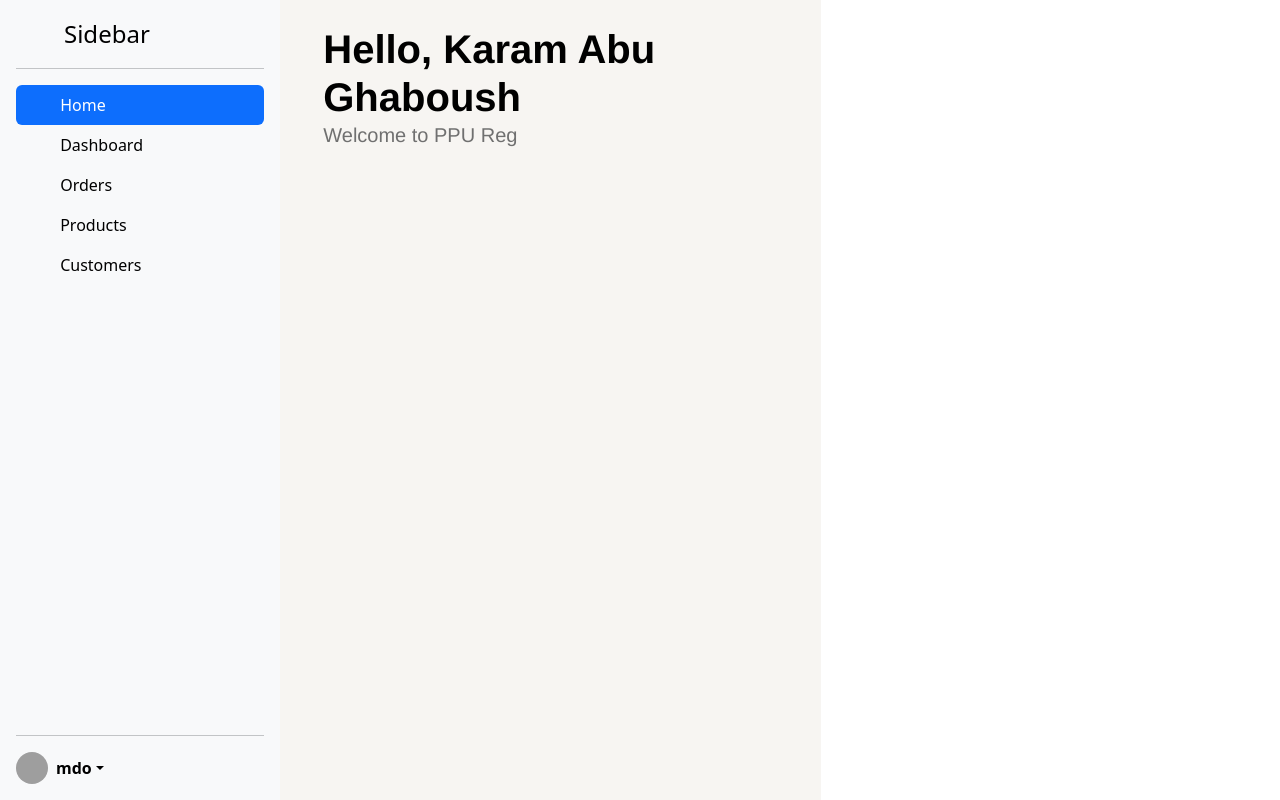
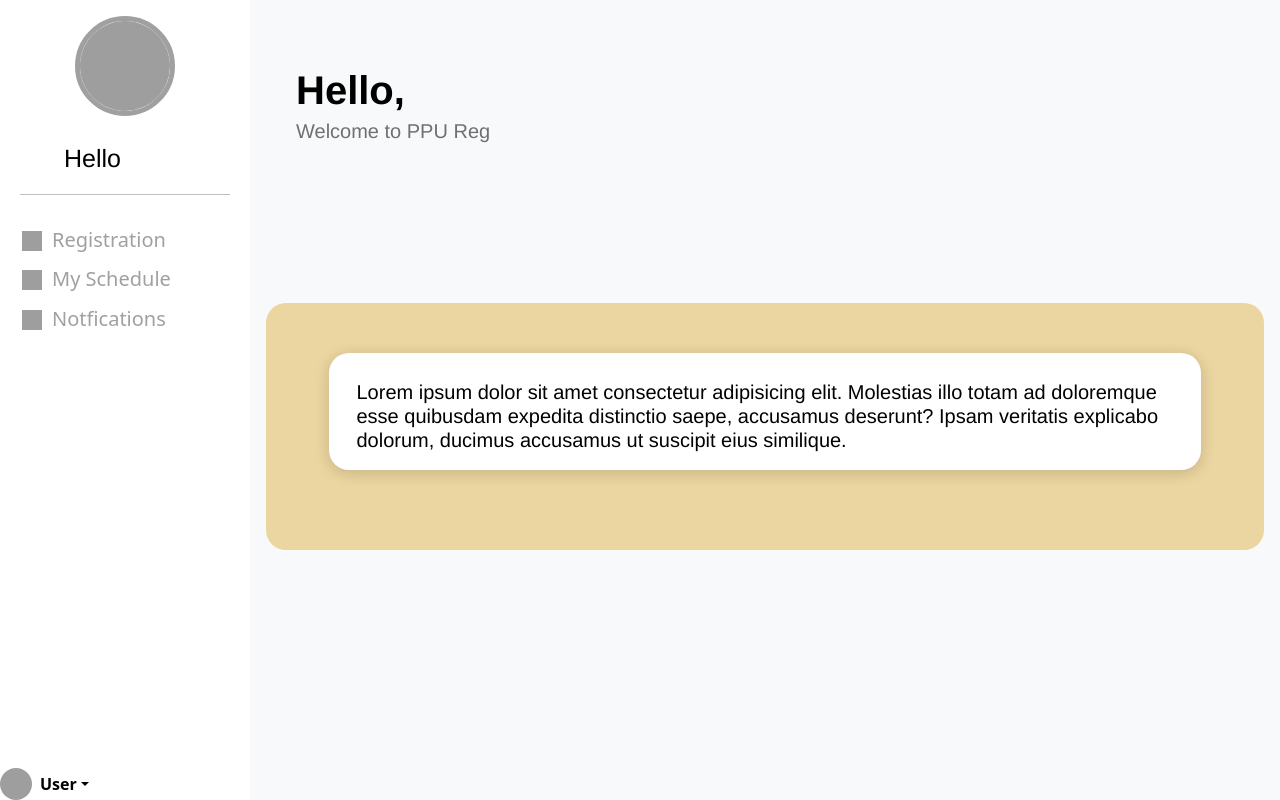
Before and after one commit to Mohammad-Nayef/Course-Registration-System, a Django app: template courses/templates/notifications.html in a window 1280 px wide. Run offline with Django 5.2, Linux system fonts and the light colour scheme; the template is opened without the code that fills it, so the values that code supplies are empty; grey boxes are pictures that could not be loaded.

Commit message:
Modify notifications page

```diff
--- a/courses/static/notifications.js
+++ b/courses/static/notifications.js
@@ -1,3 +1,23 @@
+
+
+function fetchUserName() {
+    return fetch('api/user/name')
+        .then(response => {
+            if (!response.ok) {
+                throw new Error('Network response was not ok');
+            }
+            return response.text();
+        });
+}
+
+function updateGreeting(userName) {
+    const userNameElement = document.getElementById('user-name');
+    const shortNameElement = document.getElementById('short-name');
+    userName = userName.slice(1, -1); // to remove " " around the name
+    userNameElement.textContent = userName;
+    shortNameElement.textContent = userName.split(' ')[0];
+}
+
 function fetchNotifications() {
     return fetch('api/notifications')
         .then(response => {
@@ -39,4 +59,9 @@ document.addEventListener('DOMContentLoaded', () => {
     fetchNotifications()
         .then(notifications => displayNotifications(notifications))
         .catch(error => console.error('Error fetching notifications:', error));
+    fetchUserName()
+        .then(userName => {
+            updateGreeting(userName);
+        })
+        .catch(error => console.error('Error fetching user name:', error));
 });
--- /dev/null
+++ b/courses/static/styleadd.css
@@ -0,0 +1,496 @@
+.container {
+    margin-top: 10rem;
+    border-radius: 20px;
+    background-color: #EBD5A0;
+    padding: 3rem;
+}
+.container .row .n-c-r {
+    background-color: #FFFFFF;
+    border-radius: 14px;
+    text-align: center;
+    font-size: 50px !important;
+    color: #000000;
+    font-family: Hacen Tunisia;
+    font-weight: bold;
+
+}
+.description {
+    height: 64%;
+}
+
+.sidebar {
+
+    height: 100%;
+    background-color: #FFFFFF;
+    position: fixed;
+    top: 0;
+    bottom: 0;
+    left: 0;
+    padding-top: 56px;
+    width: 15.3%;
+
+}
+main {
+    margin-left: 280px;
+    padding: 20px;
+
+}
+.submit{
+    margin-top: 10px;
+}
+
+.add-course-div {
+    margin-top: 20px;
+    height: 5vh;
+    width: 100%;
+    background-color: #1C5891;
+    border-radius: 15px;
+    display: flex;
+    flex-direction: column;
+    justify-content: center;
+font-family:  Hacen Tunisia;
+font-weight: bold;
+}
+
+.add-course-button {
+    border-radius: 15px;
+    background-color: #1C5891;
+    border: none;
+    font-size: 1rem;
+    color: white;
+}
+.add-course-button:hover  {
+    background-color: #1C5891;
+}
+
+.days
+{
+    margin-top: 40px;
+}
+
+
+.sidebar {
+    background-color: white;
+    color: black;
+    min-height: 100vh;
+    width: 250px;
+    position: fixed;
+    top: 0;
+    left: 0;
+    padding-top: 1rem;
+    display: flex;
+    flex-direction: column;
+    justify-content: space-between;
+    transition: transform 0.3s ease;
+}
+.sidebar a {
+    color: black;
+    text-decoration: none;
+}
+.sidebar a:hover {
+    color: #1C5891;
+}
+.sidebar .nav-link.active {
+    background-color: #495057;
+    color: #1C5891;
+}
+.main {
+    margin-left: 250px;
+    padding: 1rem;
+    transition: margin-left 0.3s ease;
+}
+.sidebar.collapsed {
+    transform: translateX(-100%);
+}
+.main.collapsed {
+    margin-left: 0;
+}
+@media (max-width: 672px) {
+    .sidebar {
+        width: 100%;
+        height: auto;
+        position: fixed;
+        top: 0;
+        left: 0;
+        padding-top: 1rem;
+        transform: translateX(-100%);
+    }
+    .main {
+        margin-left: 0;
+    }
+    .sidebar.show {
+        transform: translateX(0);
+    }
+}
+
+.add-info
+{
+    background-color: #FFFFFF ;
+    border-radius: 14px;
+
+}
+.day-check-box
+
+{
+
+    align-items: center;
+    justify-content: center;
+    text-align: center;
+}
+.form-label
+{
+    color: #707070;
+    font-size: 18px;
+    opacity: 100%;
+    font-family:Hacen Tunisia;
+    font-weight: bold;
+}
+.form-control
+{
+    background-color: #F7F7F7;
+}
+.link
+{
+color: #A0A0A0;
+font-size:22px;
+font-family: Helvetica;
+}
+
+.link {
+    display: inline-flex;
+    align-items: center;
+    font-size: 22px;
+    text-decoration: none;
+    color: #A0A0A0;
+    transition:transform 0.7s ease;
+}
+
+.link:hover {
+    color: #1C5891;
+    transform: scale(1.3);
+}
+
+.side-logo {
+    height: 20px;
+    width: 20px;
+    margin-right: 10px;
+  }
+  .side-text {
+    font-size: 20px;
+    padding-top: 5px;
+  }
+  .side-button {
+    background: none;
+    border: none;
+    cursor: pointer;
+    font-size: 25px;
+    color: #a0a0a0;
+    font-family: normal normal normal 25px/30px Helvetica;
+    transition: transform 0.2s ease;
+    float: left;
+    display: flex;
+    opacity: 100%;
+  }
+  .side-button:hover {
+    transform: translateY(-3px); /* Move text up slightly on hover */
+  }
+  .sidebar-image
+  {
+
+    margin-left: 30%;
+    border: 5px solid #A0A0A0;
+  }
+.sidebar-txt {
+    font-family: Helvetica;
+    margin-left: 16px;
+    color: #000000;
+    opacity: 10;
+    font-size: 25px !important;
+
+}
+.hr
+{
+ margin-left: 20px;
+ margin-right: 20px;
+}
+
+.table-header
+{
+    color: #707070;
+    font-family: Hacen Tunisia;
+    font-weight: bold;
+    font-size: 40px;
+}
+.details-button
+{
+    margin-top: 2%;
+    width: 70%;
+    min-height: 40%;
+    background-color: #1A558D;
+    border-radius: 15px;
+    color: #FFFFFF;
+}
+
+.details-statistics
+{
+    font-size: 25px;
+    font-family: Hacen Tunisia;
+}
+/*Search Style*/
+
+
+.search {
+    width: 100%;
+    height: 80px;
+    background: #FFFFFF;
+    border-radius: 15px;
+    opacity: 1;
+    margin-bottom: 1%;
+    display: flex;
+    justify-content: space-between;
+    align-items: center;
+    padding: 5px;
+}
+
+.search>input {
+
+    width: 90%;
+    height: 90%;
+    border: none;
+    outline: none;
+    padding-left: 10px;
+    border-radius: 10px;
+    background: #EDEDED 0% 0% no-repeat padding-box;
+    font: normal normal bold 25px/30px Helvetica;
+    margin-left: 1%;
+}
+
+.search>.search-button-div {
+    width: 7%;
+    height: 90%;
+    background: #EDEDED 0% 0% no-repeat padding-box;
+    border-radius: 10px;
+    opacity: 1;
+    border: none;
+    outline: none;
+    margin-right: 1%;
+}
+
+.search-button {
+    width: 100%;
+    height: 100%;
+    border: none;
+    background-color: transparent;
+}
+
+.search-button>img {
+    width: 50%;
+    height: 50%;
+}
+
+.course {
+    width: 100%;
+    display: flex;
+    justify-content: space-between;
+    align-items: start;
+    padding: 1%;
+    border-radius: 14px;
+cursor: pointer;
+
+}
+
+.course-name {
+    font: normal normal bold 20px/25px Helvetica;
+    letter-spacing: 0px;
+    color: #000000;
+    opacity: 1;
+}
+
+
+.course:first-child {
+    margin-top: 1.5%;
+    background: #ffffff 0% 0% no-repeat padding-box;
+}
+
+.course-check {
+    width: 30px;
+    height: 30px;
+    margin-left: 10px;
+}
+
+.course-left {
+    width: 90%;
+    transition: height 0.3s ease;  /* Adjust the time and easing function to suit your preference */
+    overflow: hidden;
+}
+
+.course-right {
+    display: flex;
+    justify-content: space-between;
+    align-items: center;
+    margin-top: 0.5%;
+}
+
+.course-description {
+    display: none;
+}
+
+.course-description {
+    display: none;
+    margin-top: 3%;
+    width: 100%;
+    font: normal normal normal 15px/20px Helvetica;
+    letter-spacing: 0px;
+    color: #000000;
+    opacity: 1;
+}
+.add-course-div {
+    margin-top: 1.5%;
+    margin-left: 20px;
+    height: 5vh;
+    width: 25%;
+    background-color: #1C5891;
+    border-radius: 15px;
+    display: flex;
+    flex-direction: column;
+    justify-content: center;
+
+}
+
+.add-course-button {
+    border-radius: 15px;
+    background-color: #1C5891;
+    border: none;
+    font-size: 1rem;
+    color: white;
+}
+/*******/
+
+/*Notfications Style */
+
+.greeting {
+    margin-top: 5%;
+    text-align: left;
+    font: normal normal bold 40px/48px Helvetica;
+    letter-spacing: 0px;
+    color: #000000;
+    opacity: 1;
+    margin-left: 30px;
+
+}
+
+.welcome {
+    margin-top: 0.5%;
+    text-align: left;
+    font: normal normal normal 20px/24px Helvetica;
+    letter-spacing: 0px;
+    color: #707070;
+    opacity: 1;
+    margin-left: 30px;
+
+}
+
+.notifications {
+    width: 100%;
+    display: flex;
+    flex-direction: column;
+    align-items: center;
+
+}
+
+.notification-card {
+    margin-top: 2%;
+    width: 95%;
+    padding-block: 2%;
+    padding-inline: 3%;
+
+    background: #FFFFFF 0% 0% no-repeat padding-box;
+    box-shadow: 0px 3px 15px #00000029;
+    border-radius: 20px;
+    opacity: 1;
+}
+
+
+.notification-content {
+    margin-top: 1%;
+    text-align: left;
+    font: normal normal normal 20px/24px Helvetica;
+    letter-spacing: 0px;
+    color: #000000;
+    opacity: 1;
+}
+
+/******/
+
+/* schedule Style*/
+.scaffold {
+    display: flex;
+    flex-direction: column;
+    align-items: center;
+    justify-content: center;
+    height: 100vh;
+    min-height: 100%;
+}
+
+.student-schedule {
+    width: 70%;
+    padding: 50px;
+    border-radius: 10px;
+    background-color: #EBD5A0;
+}
+
+.student-schedule>tbody>tr {
+    border-top: 1px solid black;
+}
+
+th{
+    padding-left: 30px;
+    padding-block: 10px;
+}
+
+td {
+    text-align: center;
+    padding: 10px;
+    font-weight: bold;
+}
+
+
+.student-info {
+    display: flex;
+    flex-direction: row;
+    justify-content: center;
+    padding-bottom: 20px;
+    color: white;
+
+}
+
+.student-info>div {
+    background-color: #1C5891;
+    border-radius: 10px;
+    margin-inline: 10px;
+    padding-inline: 20px;
+}
+
+.student-info0 {
+    width: 70%;
+    background-color: #1C5891;
+    border-radius: 10px;
+    margin-bottom: 10px;
+}
+
+.student-info0>h1 {
+    padding-block: 25px;
+    text-align: center;
+    color: white;
+}
+
+.instructor-name {
+    font-size: 12px;
+}
+
+.room {
+    font-size: 12px;
+}
+
+
+/*********/
--- a/courses/templates/notifications.html
+++ b/courses/templates/notifications.html
@@ -4,75 +4,91 @@
 <head>
     <meta charset="UTF-8">
     <meta name="viewport" content="width=device-width, initial-scale=1.0">
-    <title>Document</title>
-    <link rel="stylesheet" href="{% static 'notifications.css' %}">
+    <title>Notfications</title>
     <link href="https://cdn.jsdelivr.net/npm/bootstrap@5.3.3/dist/css/bootstrap.min.css" rel="stylesheet" integrity="sha384-QWTKZyjpPEjISv5WaRU9OFeRpok6YctnYmDr5pNlyT2bRjXh0JMhjY6hW+ALEwIH" crossorigin="anonymous">
+    <link rel="stylesheet" href="{% static 'styleadd.css' %}">
+ <link rel="shortcut icon" type="x-icon" href="images\notfication.png">
+
 </head>
-<body>
-    <div class="my-container">
-        <div class="d-flex flex-column flex-shrink-0 p-3 bg-body-tertiary" style="width: 280px;">
-            <a href="/" class="d-flex align-items-center mb-3 mb-md-0 me-md-auto link-body-emphasis text-decoration-none">
-              <svg class="bi pe-none me-2" width="40" height="32"><use xlink:href="#bootstrap"></use></svg>
-              <span class="fs-4">Sidebar</span>
+<body class="bg-body-tertiary">
+    <button class="btn btn-outline-primary d-md-none m-5" id="toggleSidebar">Toggle Sidebar</button>
+
+    <div class="sidebar" id="sidebar">
+        <div>
+             <img src="images/wolf.jpg" alt="" width="100" height="100" class="rounded-circle me-3 sidebar-image"><br>
+<br>
+
+<a href="" class="d-flex align-items-center mb-3 sidebar-header text-decoration-none">
+    <svg class="bi pe-none me-2 " width="40" height="32"></svg>
+    <div class="fs-4 sidebar-txt">Hello <span id="short-name"></span></div>
 </a>
-            <hr>
+            <hr class="hr">
             <ul class="nav nav-pills flex-column mb-auto">
                 <li class="nav-item">
-                <a href="#" class="nav-link active" aria-current="page">
-                  <svg class="bi pe-none me-2" width="16" height="16"><use xlink:href="#home"></use></svg>
-                  Home
+                    <a href="courseSearch.html" class="nav-link " aria-current="page">
+                        <button class="side-button">
+                            <span><img src="images/courseregister.png" class="side-logo" /></span >
+                           <span class="side-text">Registration</span>
+                          </button>
                     </a>
-              </li>
-              <li>
-                <a href="#" class="nav-link link-body-emphasis">
-                  <svg class="bi pe-none me-2" width="16" height="16"><use xlink:href="#speedometer2"></use></svg>
-                  Dashboard
+
+                    <a href="Schedule.html" class="nav-link " aria-current="page">
+                        <button class="side-button">
+                            <span><img src="images/schedule.png" class="side-logo" /></span >
+                           <span class="side-text">My Schedule</span>
+                          </button>
                     </a>
-              </li>
-              <li>
-                <a href="#" class="nav-link link-body-emphasis">
-                  <svg class="bi pe-none me-2" width="16" height="16"><use xlink:href="#table"></use></svg>
-                  Orders
+                    <a href="notfications.html" class="nav-link " aria-current="page">
+                        <button class="side-button">
+                            <span><img src="images/homework.png" class="side-logo" /></span >
+                           <span class="side-text">Notfications</span>
+                          </button>
                     </a>
-              </li>
-              <li>
-                <a href="#" class="nav-link link-body-emphasis">
-                  <svg class="bi pe-none me-2" width="16" height="16"><use xlink:href="#grid"></use></svg>
-                  Products
-                </a>
-              </li>
-              <li>
-                <a href="#" class="nav-link link-body-emphasis">
-                  <svg class="bi pe-none me-2" width="16" height="16"><use xlink:href="#people-circle"></use></svg>
-                  Customers
-                </a>
+
                 </li>
             </ul>
-            <hr>
-            <div class="dropdown">
-              <a href="#" class="d-flex align-items-center link-body-emphasis text-decoration-none dropdown-toggle" data-bs-toggle="dropdown" aria-expanded="false">
-                <img src="https://github.com/mdo.png" alt="" width="32" height="32" class="rounded-circle me-2">
-                <strong>mdo</strong>
+        </div>
+        <div class="dropdown mt-auto">
+            <a href="#" class="d-flex align-items-center  text-decoration-none dropdown-toggle" data-bs-toggle="dropdown" aria-expanded="false">
+                <img src="images/wolf.jpg" alt="" width="32" height="32" class="rounded-circle me-2">
+                <strong>User</strong>
             </a>
             <ul class="dropdown-menu text-small shadow">
-                <li><a class="dropdown-item" href="#">New project...</a></li>
-                <li><a class="dropdown-item" href="#">Settings</a></li>
-                <li><a class="dropdown-item" href="#">Profile</a></li>
-                <li><hr class="dropdown-divider"></li>
-                <li><a class="dropdown-item" href="#">Sign out</a></li>
+
+                <li><a class="dropdown-item" href="#"> <button class="side-button">
+                    <span><img src="images/exit.png" class="side-logo" /></span >
+                   <span class="side-text">sign-out</span>
+                  </button> </a></li>
             </ul>
         </div>
+        <button class="btn btn-outline-secondary mt-3 d-md-none" id="hideSidebar">Hide Sidebar</button>
+
     </div>
-    <div class="scaffold">
+    <main class="main" id="mainContent">
         <div class="header">
-            <div class="greeting"><span>Hello, Karam Abu Ghaboush</span></div>
+            <div class="greeting"><span>Hello, <span id="user-name"></span></span></div>
             <div class="welcome"><span>Welcome to PPU Reg</span></div>
         </div>
+        <div class="container">
+
+            <div class="row g-5">
+
+                <div class="my-3 p-3">
                     <div class="notifications" id="notifications">
+                        <div class="notification-card">
+                            <div class="notification-content">
+                                <span>Lorem ipsum dolor sit amet consectetur adipisicing elit. Molestias illo totam ad doloremque esse quibusdam expedita distinctio saepe, accusamus deserunt? Ipsam veritatis explicabo dolorum, ducimus accusamus ut suscipit eius similique.
+                                </span>
+                            </div>
+                        </div>
+                    </div>
+
+                </div>
 
                 </div>
             </div>
         </div>
+    </main>
     <script src="https://cdn.jsdelivr.net/npm/bootstrap@5.3.3/dist/js/bootstrap.bundle.min.js" integrity="sha384-YvpcrYf0tY3lHB60NNkmXc5s9fDVZLESaAA55NDzOxhy9GkcIdslK1eN7N6jIeHz" crossorigin="anonymous"></script>
     <script src="{% static 'notifications.js' %}"></script>
 </body>
```
Lines whose indentation alone changed are shown as unchanged.
